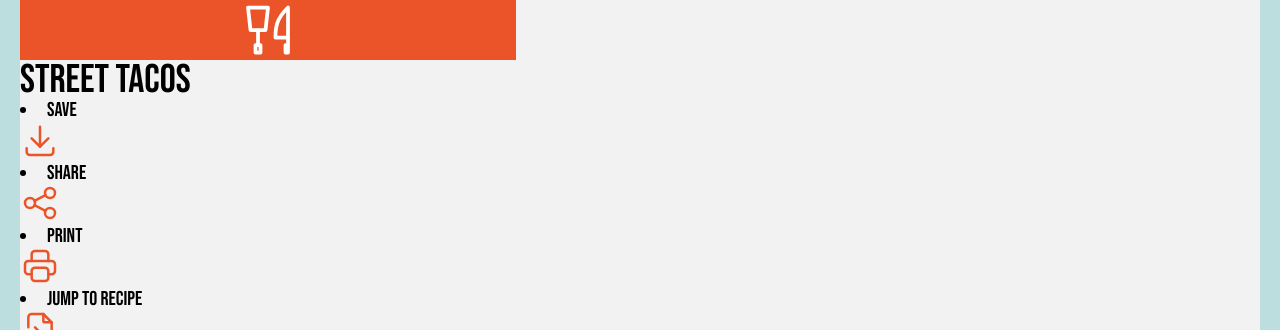
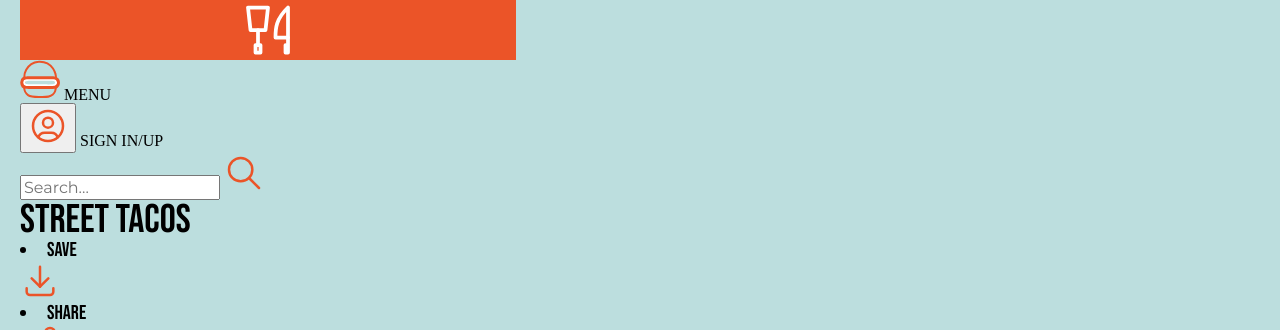
Before and after one commit to tloughli/Recipe, a plain HTML site: page index.html in a window 1280 px wide. Shown: the top 330 px of the page. Drawn offline with Linux system fonts and the light colour scheme; a web font is replaced by a local one.

Commit message:
Update index.html

```diff
--- a/index.html
+++ b/index.html
@@ -10,7 +10,6 @@
 </style>
 </head>
 <body>
-    <div id="main">
     <header>
         <div id="logo">
             <svg xmlns="http://www.w3.org/2000/svg" class="icon icon-tabler icon-tabler-tools-kitchen" width="60" height="60" viewBox="0 0 24 24" stroke-width="1.5" stroke="#ffffff" fill="none" stroke-linecap="round" stroke-linejoin="round">
@@ -21,7 +20,34 @@
                 <path d="M20 15v6h-1v-3" />
                 <line x1="8" y1="12" x2="8" y2="18" />
             </svg>
-            </div>
+        </div>
+        <div id="burger">
+            <svg xmlns="http://www.w3.org/2000/svg" width="40" height="40" style="enable-background:new 0 0 40 40" xml:space="preserve">
+                <path d="M36 17.6c.1 1.8.1 3.6.1 5.4.1 2.7 0 5.5-.9 8-.5 1.4-1.3 2.6-2.4 3.6-3.3 2.7-6 2.4-12.6 2.4-4.6 0-9.2.2-12.2-1.9-2.5-1.8-3.6-4.2-3.8-7.1-.2-3.6.1-7.2.1-10.8 0-2.6.6-5.1 1.9-7.4 2.5-4.5 7.3-7.5 12.4-8 .4-.1.9-.1 1.4-.1 5.2 0 10.1 2.6 13 6.8 1 1.5 1.8 3.1 2.3 4.9.4 1.3.6 2.7.7 4.2z" style="fill:none;stroke:#eb5428;stroke-width:2;stroke-miterlimit:10"/>
+                <path d="M36.1 22.6c0 .5-.1 1-.5 1.4-.5.7-1.4 1.2-2.6 1.3-2.8.2-5.8.1-8.6.1h-12c-1.3 0-2.6 0-3.8-.1-1.1 0-2.4 0-3.3-.6-.8-.6-1.2-1.4-1.2-2.2 0-.9.3-1.8 1.5-2.3.9-.4 2-.5 3.1-.5 1.4 0 2.8-.1 4.3-.1h14.5c1.2 0 2.3 0 3.5.1 1.7.1 3.3-.1 4.4 1 .3.6.7 1.3.7 1.9z" style="fill:none;stroke:#fff;stroke-width:2.0832;stroke-miterlimit:10"/>
+                <path d="M38.5 22.6c0 .9-.2 1.7-.5 2.5-.6 1.3-1.7 2.1-3 2.2-3.3.3-6.7.2-9.9.2H11.2c-1.5 0-3-.1-4.4-.1-1.3-.1-2.8 0-3.8-1-.9-1-1.3-2.5-1.3-3.8 0-1.6.3-3.1 1.7-4 1-.7 2.3-.8 3.5-.8 1.6-.1 3.3-.1 4.9-.1H28.5c1.3 0 2.7 0 4 .1 2 .1 3.8-.1 5.1 1.7.5.9.9 2 .9 3.1z" style="fill:none;stroke:#eb5428;stroke-width:2.9408;stroke-miterlimit:10"/>
+            </svg>
+            <label for="burger">MENU</label>
+        </div>
+        <div id="signup">
+            <button type="button" id="avatar" value="avatar">
+            <svg xmlns="http://www.w3.org/2000/svg" id="user" class="icon icon-tabler icon-tabler-user-circle" width="40" height="40" viewBox="0 0 24 24" stroke-width="1.5" stroke="#EB5428" fill="none" stroke-linecap="round" stroke-linejoin="round">
+                <path stroke="none" d="M0 0h24v24H0z" fill="none"/>
+                <circle cx="12" cy="12" r="9" />
+                <circle cx="12" cy="10" r="3" />
+                <path d="M6.168 18.849a4 4 0 0 1 3.832 -2.849h4a4 4 0 0 1 3.834 2.855" />
+            </svg>
+            </button>
+            <label for="avatar">SIGN IN/UP</label>
+        </div>
+    </header>
+    <section class="search">
+    <input id="search" type="search" placeholder="Search...">
+        <svg xmlns="http://www.w3.org/2000/svg" class="icon icon-tabler icon-tabler-search" width="40" height="40" viewBox="0 0 24 24" stroke-width="1.5" stroke="#EB5428" fill="none" stroke-linecap="round" stroke-linejoin="round">
+            <path stroke="none" d="M0 0h24v24H0z" fill="none"/>
+            <circle cx="10" cy="10" r="7" />
+            <line x1="21" y1="21" x2="15" y2="15" />
+        </svg>
     <h1>Street Tacos</h1>
         <menu>
         <li>Save</li>
@@ -56,7 +82,7 @@
             <path d="M5 11v-6a2 2 0 0 1 2 -2h7l5 5v11a2 2 0 0 1 -2 2h-9.5" />
         </svg>
         </menu>
-    </header>
+    <section>
     <img src="images/street-tacos.png" alt="An image of two tacos on a colorful plate with a lemon slice on the side.">
     <section id="intro">
         <p>Street tacos are delicious, amazing, and oh so mouthwatering! Bite into tender steak, zesty lime flavor with a hint of spice and add on tomatoes, avocado, and onions for a savory bite you are going to love!</p>
@@ -98,6 +124,7 @@
             <p>Cook the meat: Heat a medium sized skillet to medium high heat. Add the steak and marinade and cook for about 5-7 minutes or until no longer pink.</p><br>
             <p>Add toppings: Put the steak in the center of your tortilla with desired toppings.</p>
         </div>
+    </section>
     </section>
     <section class="sides">
         <h2>Need some side dishes?</h2>
@@ -162,23 +189,6 @@
             <li>Desserts <img src="images/desserts.png" alt="desserts"></li>
             <li>Beverages <img src="images/beverages.png" alt="beverages"></li>
             </ul>
-            <div id="signup">
-                <label for="avatar" id="user">SIGN IN/UP</label>
-                <button type="button" id="avatar" value="avatar">
-                <svg xmlns="http://www.w3.org/2000/svg" class="icon icon-tabler icon-tabler-user-circle" width="40" height="40" viewBox="0 0 24 24" stroke-width="1.5" stroke="#ffffff" fill="none" stroke-linecap="round" stroke-linejoin="round">
-                    <path stroke="none" d="M0 0h24v24H0z" fill="none"/>
-                    <circle cx="12" cy="12" r="9" />
-                    <circle cx="12" cy="10" r="3" />
-                    <path d="M6.168 18.849a4 4 0 0 1 3.832 -2.849h4a4 4 0 0 1 3.834 2.855" />
-                </svg>
-                </button>
-            </div>
-            <input id="search" type="search" placeholder="Search...">
-            <svg xmlns="http://www.w3.org/2000/svg" class="icon icon-tabler icon-tabler-search" width="40" height="40" viewBox="0 0 24 24" stroke-width="1.5" stroke="#EB5428" fill="none" stroke-linecap="round" stroke-linejoin="round">
-                <path stroke="none" d="M0 0h24v24H0z" fill="none"/>
-                <circle cx="10" cy="10" r="7" />
-                <line x1="21" y1="21" x2="15" y2="15" />
-            </svg>
         </div>
     </section>
     <section class="connect">
@@ -210,11 +220,11 @@
             </ul>
         </div>
     </section>
+    </main>
     <footer>
         <small>Copyright 2022</small><br>
         <small>Taco Cheesington</small>
         <img src="images/taco-cheesington.png" alt="Taco-Cheesington">
     </footer>
-    </div>
 </body>
 </html>
```
